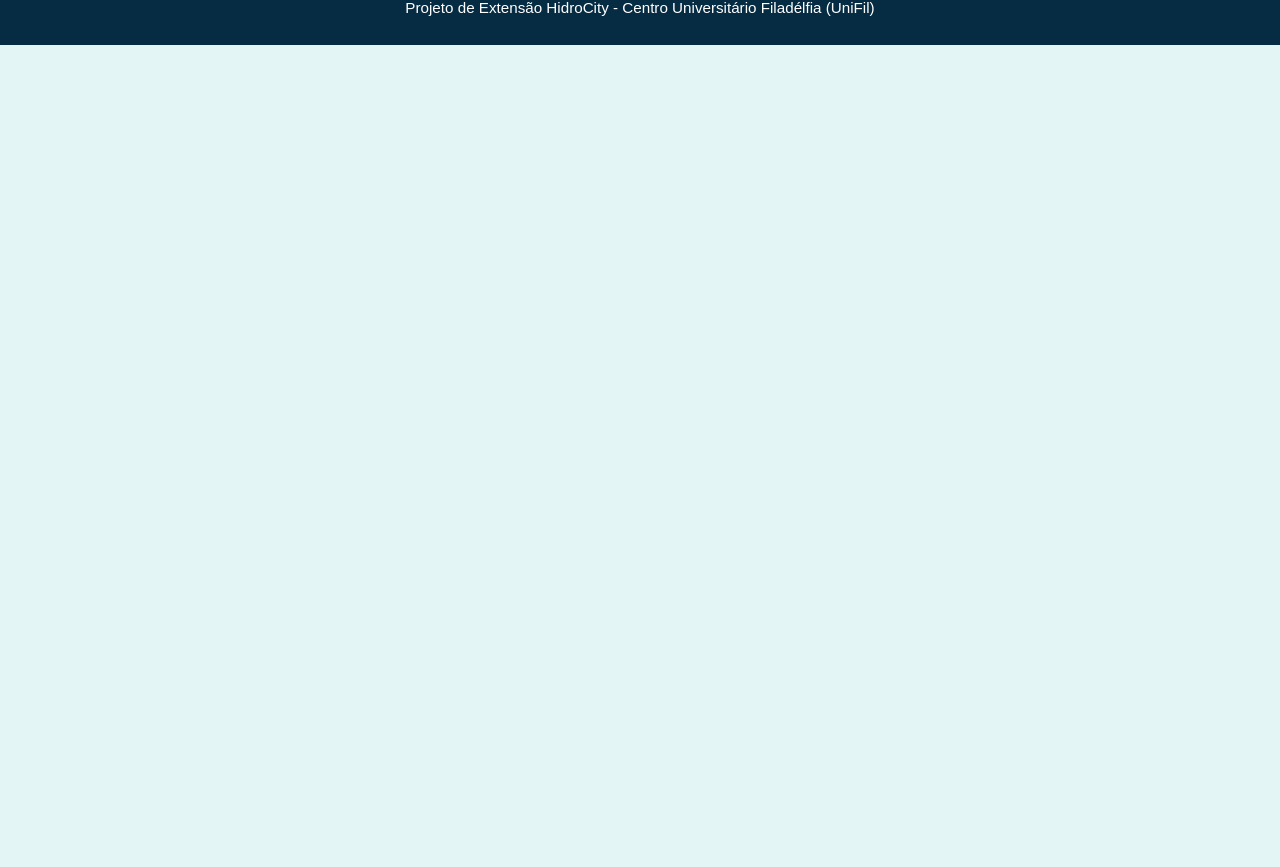
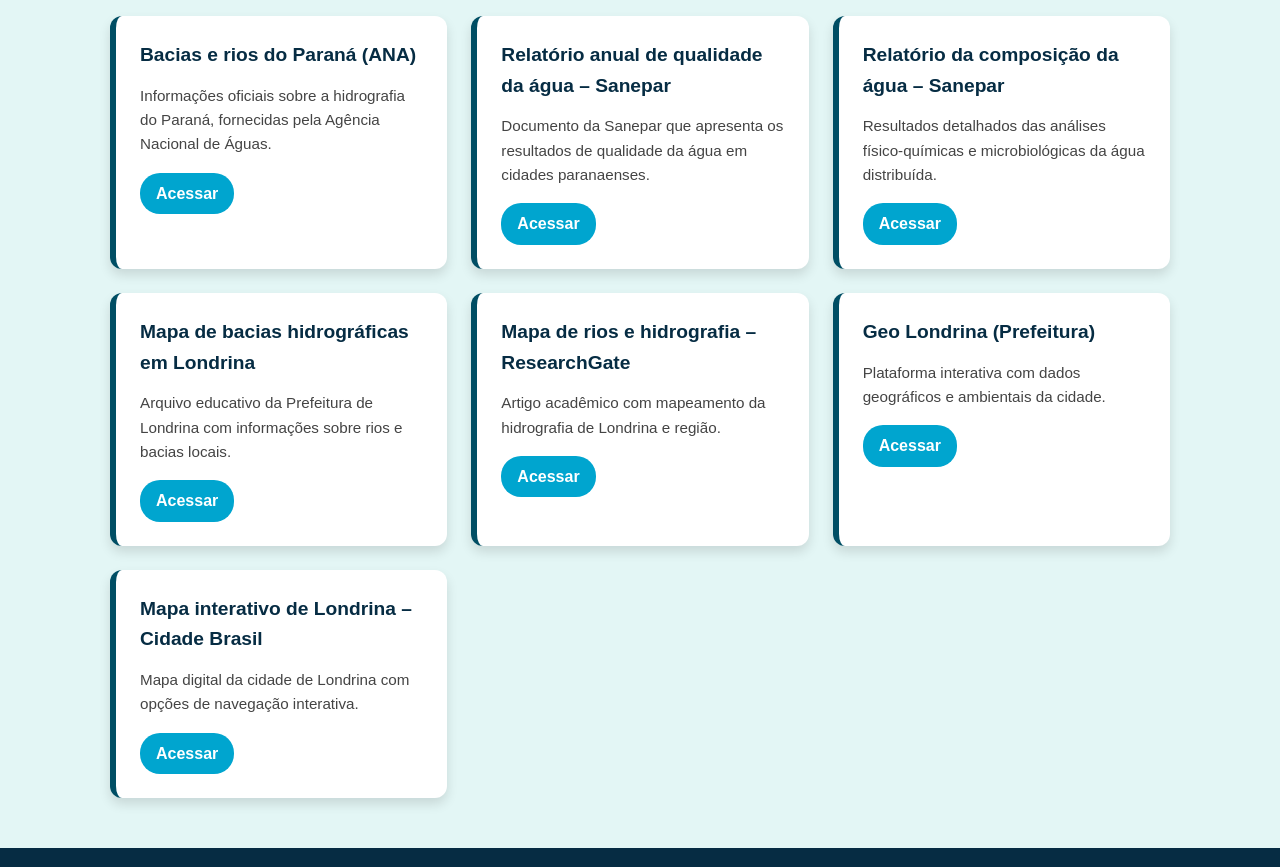
Before and after one commit to JoaoGFB/Projeto-Pratica-de-Extensao-Desenvolvimento, a plain HTML site: page projetohidrocity/index.html in a window 1280 px wide. Shown: the part 613-1480 px from the top of the page. Before the commit the page ends 800 px from the top, so only its background shows below. Drawn offline with Linux system fonts and the light colour scheme; no server answers.

Commit message:
Criação do campo "Informações Adicionais"

```diff
--- a/projetohidrocity/Estilo/Style.css
+++ b/projetohidrocity/Estilo/Style.css
@@ -118,6 +118,55 @@
   background: var(--cor-agua-azul-escuro);
   transform: scale(1.05);
 }
+.informacoes {
+  margin-top: 60px;
+}
+
+.info-container {
+  display: grid;
+  grid-template-columns: repeat(auto-fit, minmax(280px, 1fr));
+  gap: 1.5rem;
+}
+
+.info-card {
+  background: var(--cor-branco);
+  padding: 1.5rem;
+  border-radius: 12px;
+  box-shadow: 0 6px 12px rgba(0, 0, 0, 0.12);
+  border-left: 6px solid var(--cor-agua-azul-escuro);
+  transition: transform 0.2s ease-in-out;
+}
+
+.info-card:hover {
+  transform: translateY(-5px);
+}
+
+.info-card h3 {
+  color: var(--cor-agua-profunda);
+  font-size: 1.2rem;
+  margin-bottom: 0.8rem;
+}
+
+.info-card p {
+  font-size: 0.95rem;
+  margin-bottom: 1rem;
+  color: #444;
+}
+
+.info-card a {
+  display: inline-block;
+  background: var(--cor-agua-azul-claro);
+  color: var(--cor-branco);
+  padding: 8px 16px;
+  border-radius: 20px;
+  font-weight: bold;
+  text-decoration: none;
+  transition: 0.3s ease-in-out;
+}
+
+.info-card a:hover {
+  background: var(--cor-agua-azul-escuro);
+}
 
 /*rodapé*/
 footer {
--- a/projetohidrocity/index.html
+++ b/projetohidrocity/index.html
@@ -10,19 +10,67 @@
 <body>
   <header>
     <h1>HidroCity</h1>
-    <p>Monitor da Crise Hídrica em Londrina</p>
+    <p>Monitor da Situação Hídrica em Londrina</p>
   </header>
   <main>
     <section class="noticias">
       <h2>Últimas Notícias</h2>
       <div class="news-container">
-        <!-- O conteúdo será preenchido dinamicamente via JS -->
+        <!--o conteúdo será preenchido dinamicamente via JS -->
       </div>
 
       <div class="btn-container">
         <a class="btn-portfolio" href="https://hidrocityextensao.netlify.app/" target="_blank" rel="noopener noreferrer">
           Saiba mais sobre o Projeto
         </a>
+      </div>
+    </section>
+
+    <section class="informacoes">
+      <h2>Informações Adicionais</h2>
+      <div class="info-container">
+
+        <div class="info-card">
+          <h3>Bacias e rios do Paraná (ANA)</h3>
+          <p>Informações oficiais sobre a hidrografia do Paraná, fornecidas pela Agência Nacional de Águas.</p>
+          <a href="https://www.ana.gov.br/sar/sin/b_parana" target="_blank" rel="noopener noreferrer">Acessar</a>
+        </div>
+
+        <div class="info-card">
+          <h3>Relatório anual de qualidade da água – Sanepar</h3>
+          <p>Documento da Sanepar que apresenta os resultados de qualidade da água em cidades paranaenses.</p>
+          <a href="https://www.sanepar.com.br/relatorio-anual-de-qualidade-da-agua" target="_blank" rel="noopener noreferrer">Acessar</a>
+        </div>
+
+        <div class="info-card">
+          <h3>Relatório da composição da água – Sanepar</h3>
+          <p>Resultados detalhados das análises físico-químicas e microbiológicas da água distribuída.</p>
+          <a href="https://www.sanepar.com.br/resultado-de-analises-da-agua" target="_blank" rel="noopener noreferrer">Acessar</a>
+        </div>
+
+        <div class="info-card">
+          <h3>Mapa de bacias hidrográficas em Londrina</h3>
+          <p>Arquivo educativo da Prefeitura de Londrina com informações sobre rios e bacias locais.</p>
+          <a href="https://repositorio.londrina.pr.gov.br/index.php/menu-ambiente/educacao-ambiental/49414-mapa-bacias-rio-da-minha-rua-2/file" target="_blank" rel="noopener noreferrer">Acessar</a>
+        </div>
+
+        <div class="info-card">
+          <h3>Mapa de rios e hidrografia – ResearchGate</h3>
+          <p>Artigo acadêmico com mapeamento da hidrografia de Londrina e região.</p>
+          <a href="https://www.researchgate.net/figure/Mapa-dos-Rios-Hidrografia-de-Londrina-Parana-Brasil-Mapeamento-da_fig14_354131629" target="_blank" rel="noopener noreferrer">Acessar</a>
+        </div>
+
+        <div class="info-card">
+          <h3>Geo Londrina (Prefeitura)</h3>
+          <p>Plataforma interativa com dados geográficos e ambientais da cidade.</p>
+          <a href="https://geo.londrina.pr.gov.br/portal/apps/webappviewer/index.html?id=ac375e1d32d64321b4dcd5672e5626bf" target="_blank" rel="noopener noreferrer">Acessar</a>
+        </div>
+
+        <div class="info-card">
+          <h3>Mapa interativo de Londrina – Cidade Brasil</h3>
+          <p>Mapa digital da cidade de Londrina com opções de navegação interativa.</p>
+          <a href="https://www.cidade-brasil.com.br/mapa-londrina.html" target="_blank" rel="noopener noreferrer">Acessar</a>
+        </div>
       </div>
     </section>
   </main>
@@ -33,9 +81,8 @@
     </p>
   </footer>
 
-  <!-- Script que busca as notícias no backend local -->
   <script>
-/* Config - para produção troque por 'https://SEU_BACKEND_PRODUCAO/news' */
+      /* Config - para produção troque por 'https://SEU_BACKEND_PRODUCAO/news' */
 const NEWS_ENDPOINT = 'http://localhost:5000/news';
 
 function formatarData(iso) {
@@ -86,6 +133,6 @@
 }
 
 document.addEventListener('DOMContentLoaded', carregarNoticias);
-</script>
+  </script>
 </body>
 </html>
```
